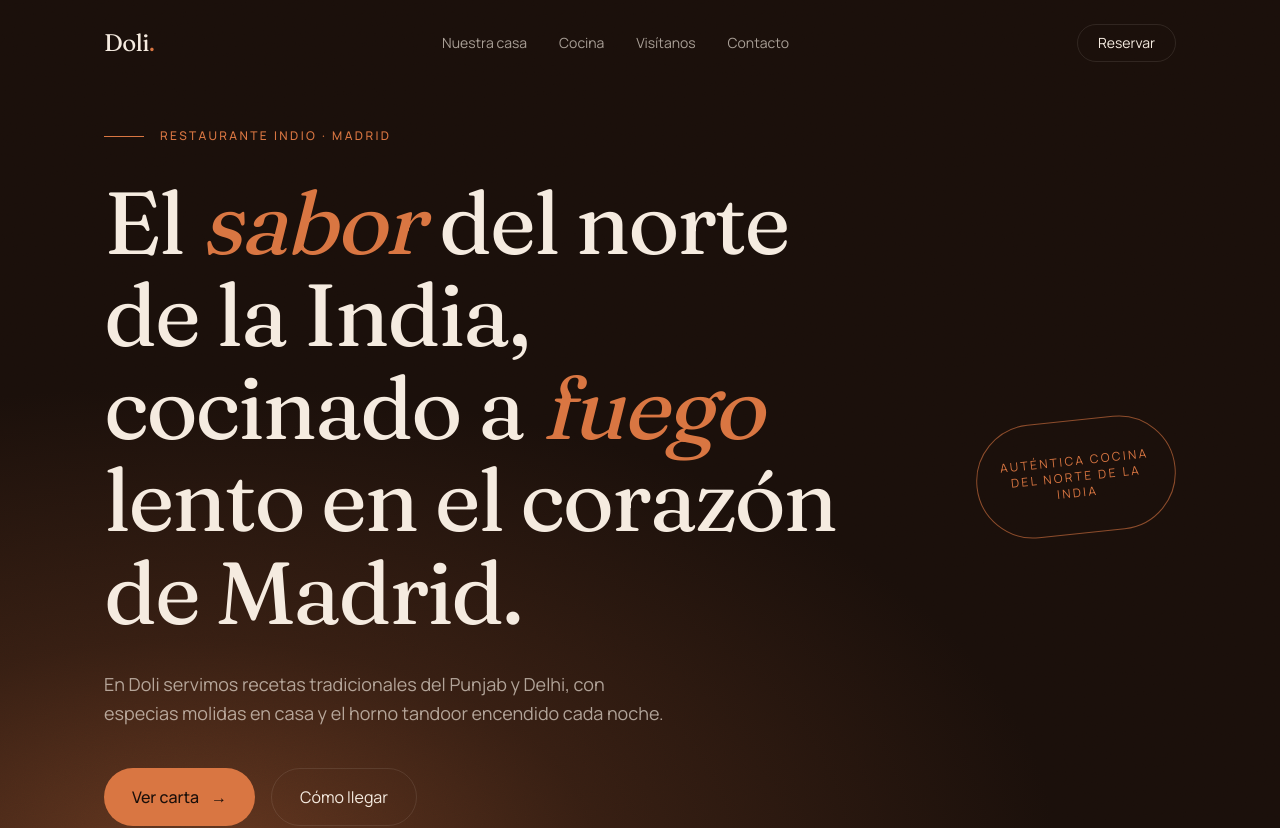
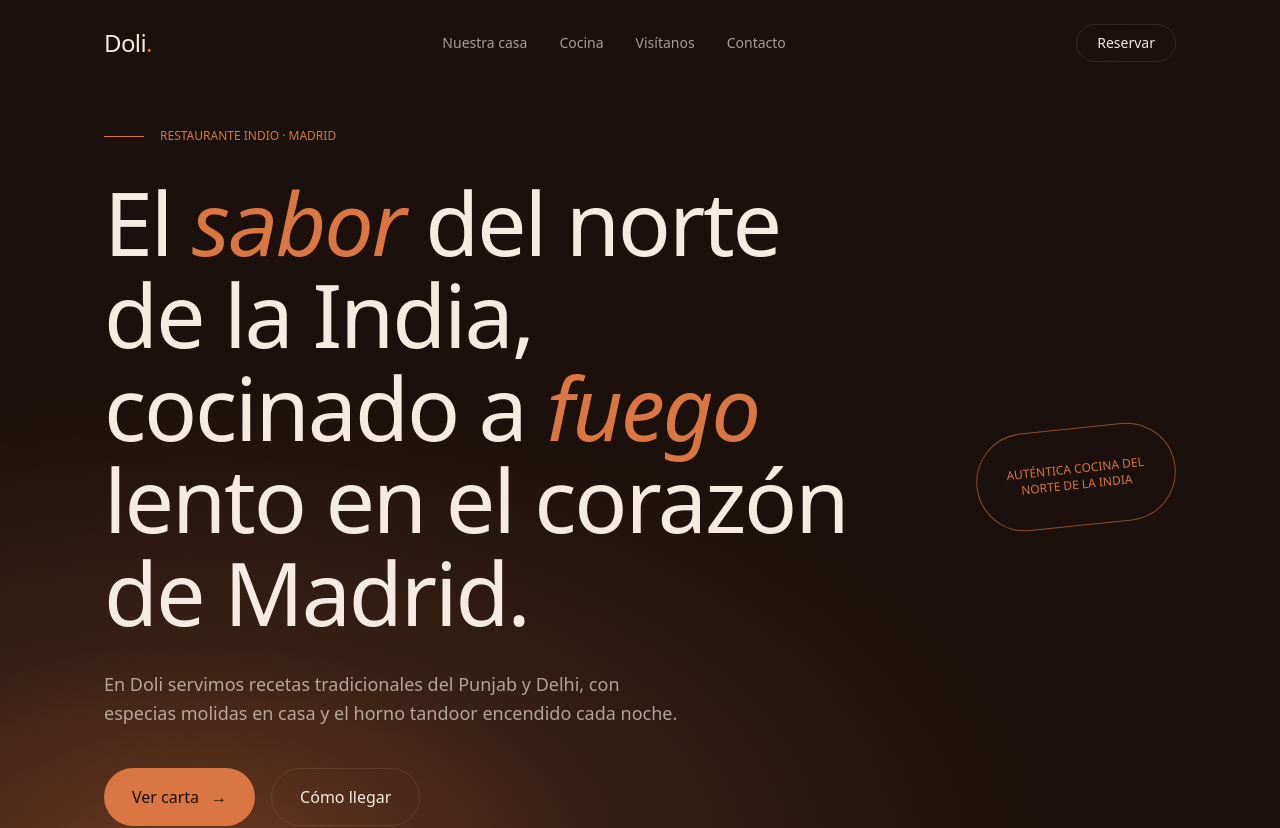
Before and after one commit to Lucas-progRepo/web-doli-restaurante-indio, a Next.js app: page / in a window 1280 px wide. Shown: the top 828 px of the page. Built offline with nearby package versions, Linux system fonts and the light colour scheme.

Commit message:
feat: initial website

```diff
--- a/tailwind.config.js
+++ b/tailwind.config.js
@@ -15,11 +15,8 @@ module.exports = {
         line: 'rgba(245, 235, 224, 0.1)'
       },
       fontFamily: {
-        display: ['var(--font-display)', 'serif'],
-        body: ['var(--font-body)', 'sans-serif']
-      },
-      letterSpacing: {
-        widest2: '0.2em'
+        display: ['var(--font-fraunces)', 'serif'],
+        body: ['var(--font-manrope)', 'system-ui', 'sans-serif']
       }
     }
   },
```
